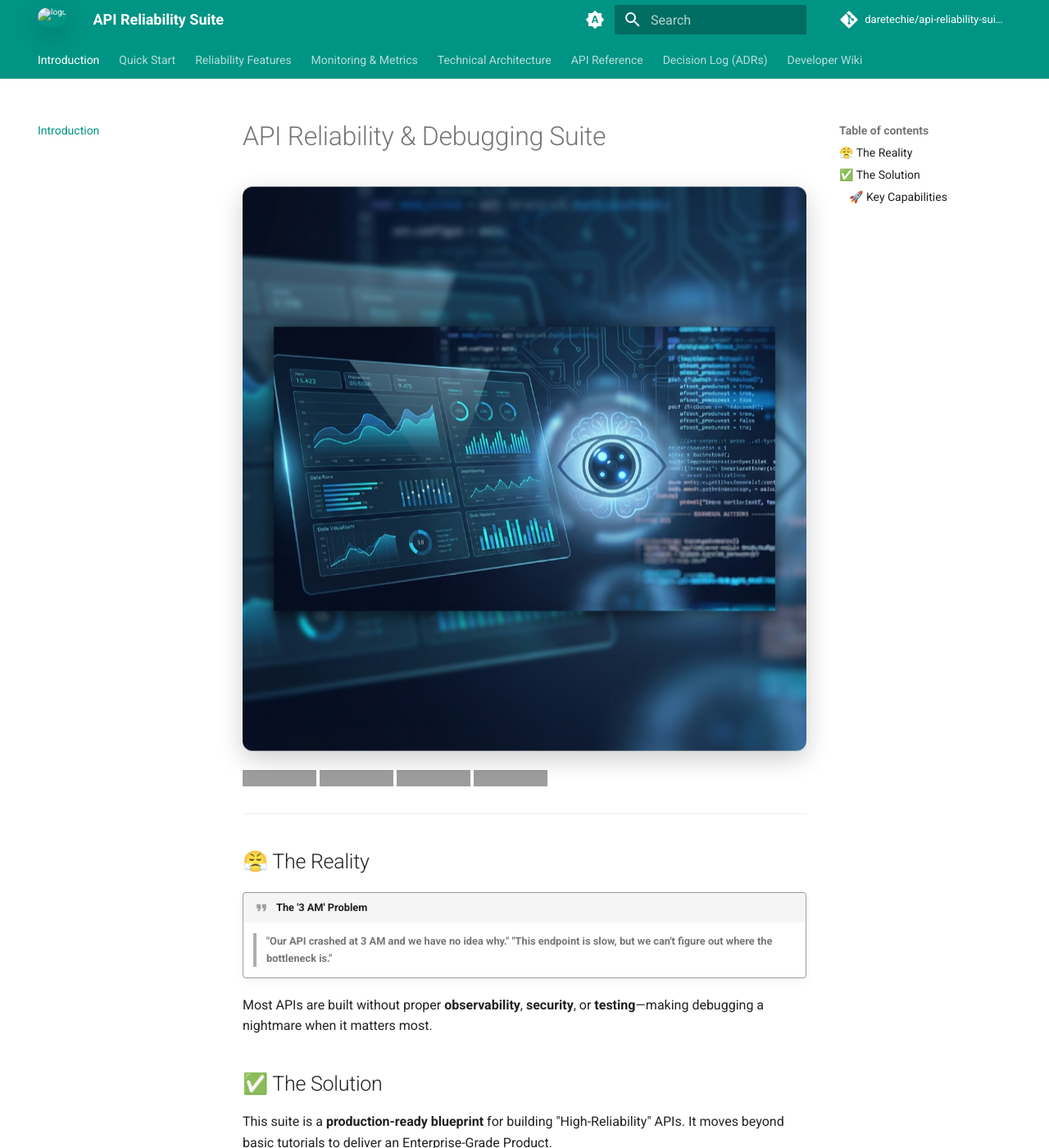
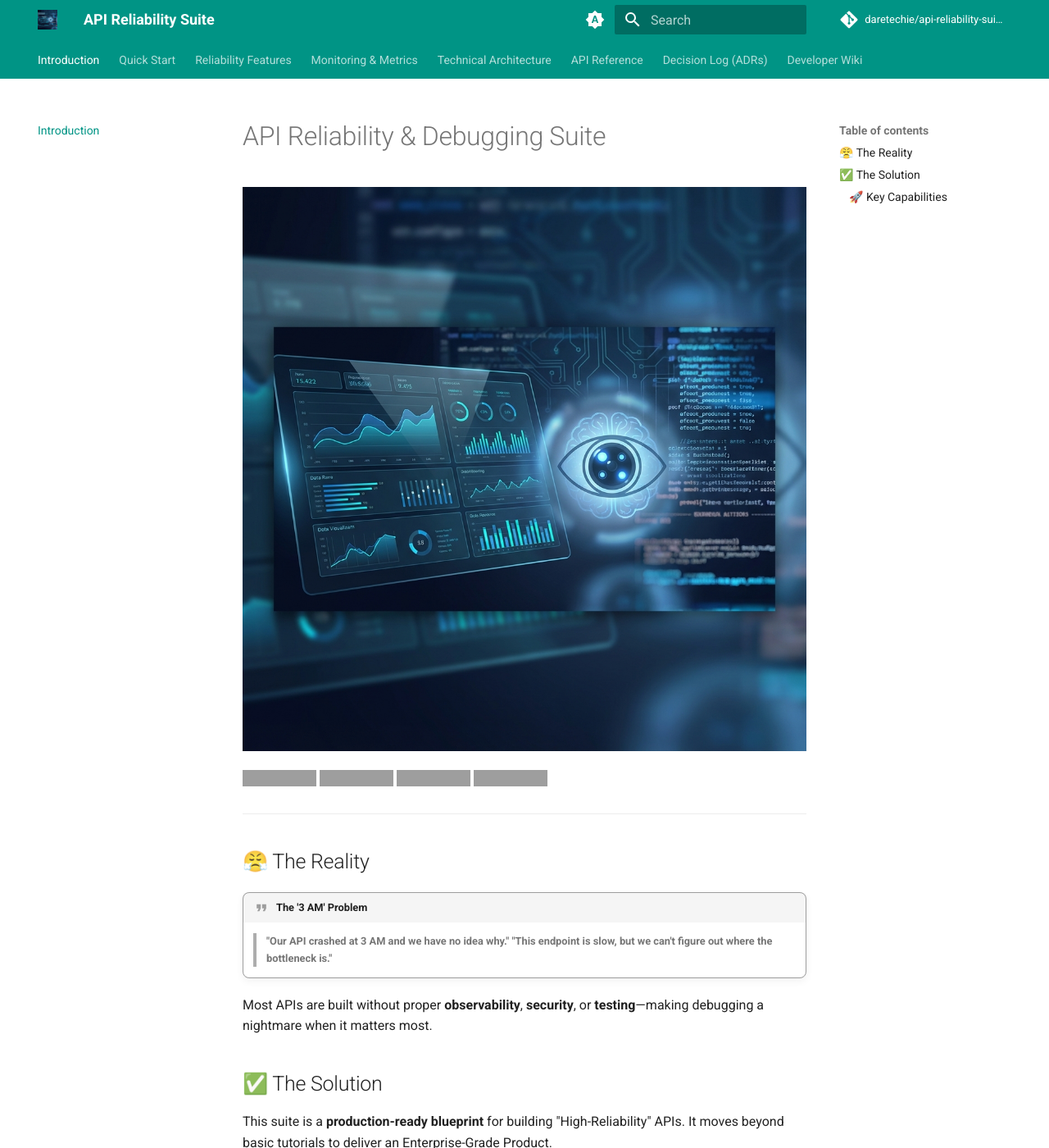
Before and after one commit to darestack/api-reliability-suite, an MkDocs documentation site: the page built from docs/index.md, in a window 1280 px wide and 1400 px high. Shown: the whole window at 82% size. Built offline with MkDocs 1.6.1 and Material for MkDocs 9.7.7, drawn with Linux system fonts in a browser that asks for light colours; comment, search, counter and statistics services are not loaded; grey boxes are pictures that could not be loaded.

Commit message:
style: add futuristic motion animations and fix assets paths

```diff
--- a/docs/stylesheets/extra.css
+++ b/docs/stylesheets/extra.css
@@ -1,12 +1,11 @@
-/* Animations for MkDocs Material */
-
-/* 1. Fade In Up for Main Content */
-.md-content__inner {
-    animation: fade-in-up 0.6s ease-out forwards;
-    opacity: 0; /* Start hidden */
+:root {
+  --primary-glow: rgba(0, 150, 136, 0.4);
+  --accent-glow: rgba(255, 215, 0, 0.2);
+  --bg-deep: #0d1117;
 }
 
-@keyframes fade-in-up {
+/* Futuristic Entrance Animation */
+@keyframes slideUpFade {
   from {
     opacity: 0;
     transform: translateY(20px);
@@ -17,43 +16,76 @@
   }
 }
 
-/* 2. Hero Image Float Animation (for index.md) */
-img[src$="thumbnail.png"] {
-    animation: float 6s ease-in-out infinite;
-    box-shadow: 0 10px 30px rgba(0,0,0,0.2);
-    border-radius: 12px;
+@keyframes glowPulse {
+  0% { box-shadow: 0 0 5px var(--primary-glow); }
+  50% { box-shadow: 0 0 20px var(--primary-glow); }
+  100% { box-shadow: 0 0 5px var(--primary-glow); }
 }
 
-@keyframes float {
-    0% { transform: translateY(0px); }
-    50% { transform: translateY(-10px); }
-    100% { transform: translateY(0px); }
+/* Apply to main content area */
+.md-content {
+  animation: slideUpFade 0.6s ease-out both;
 }
 
-/* 3. Button Hover Scale */
-.md-button {
-    transition: transform 0.2s cubic-bezier(0.25, 0.46, 0.45, 0.94), background-color 0.2s;
+/* Glowing Admonitions */
+.admonition {
+  border-radius: 8px !important;
+  transition: transform 0.3s ease, box-shadow 0.3s ease !important;
 }
 
-.md-button:hover {
-    transform: scale(1.05);
+.admonition:hover {
+  transform: translateY(-2px);
+  box-shadow: 0 4px 20px rgba(0, 0, 0, 0.3);
 }
 
-/* 4. Admonition (Alerts) Pop-In */
-.admonition {
-    animation: pop-in 0.5s cubic-bezier(0.175, 0.885, 0.32, 1.275) forwards;
-    opacity: 0;
-    animation-delay: 0.2s; /* Slight delay after main content */
-    animation-fill-mode: forwards;
+.admonition.info {
+  border-left-width: 6px !important;
+  box-shadow: 0 0 10px rgba(0, 150, 136, 0.1);
 }
 
-@keyframes pop-in {
-    from {
-        opacity: 0;
-        transform: scale(0.95);
+/* Futuristic Table Styling */
+.md-typeset table:not([class]) {
+  border-radius: 12px;
+  overflow: hidden;
+  border: 1px solid rgba(255, 255, 255, 0.05);
+  box-shadow: 0 10px 30px rgba(0, 0, 0, 0.2);
 }
-    to {
-        opacity: 1;
-        transform: scale(1);
+
+.md-typeset th {
+  background-color: rgba(0, 150, 136, 0.1) !important;
+  text-transform: uppercase;
+  letter-spacing: 1px;
+  font-size: 0.75rem;
 }
+
+/* Buttons with Motion */
+.md-button--primary {
+  background-color: #009688 !important;
+  border-color: #009688 !important;
+  position: relative;
+  overflow: hidden;
+  transition: all 0.3s cubic-bezier(0.175, 0.885, 0.32, 1.275) !important;
 }
+
+.md-button--primary:hover {
+  background-color: #00bfa5 !important;
+  transform: scale(1.05);
+  box-shadow: 0 0 15px var(--primary-glow) !important;
+}
+
+/* Background subtle grid effect */
+body {
+  background-image:
+    radial-gradient(circle at 2px 2px, rgba(255, 255, 255, 0.02) 1px, transparent 0);
+  background-size: 40px 40px;
+}
+
+/* Nav Link Hover Animation */
+.md-nav__link {
+  transition: color 0.3s ease, padding-left 0.3s ease !important;
+}
+
+.md-nav__link:hover {
+  color: #009688 !important;
+  padding-left: 12px !important;
+}
--- a/mkdocs.yml
+++ b/mkdocs.yml
@@ -10,8 +10,8 @@
 
 theme:
   name: material
-  logo: thumbnail.png
-  favicon: thumbnail.png
+  logo: assets/thumbnail.png
+  favicon: assets/thumbnail.png
   features:
     - navigation.tabs
     - navigation.sections
```
Lines whose indentation alone changed are shown as unchanged.
